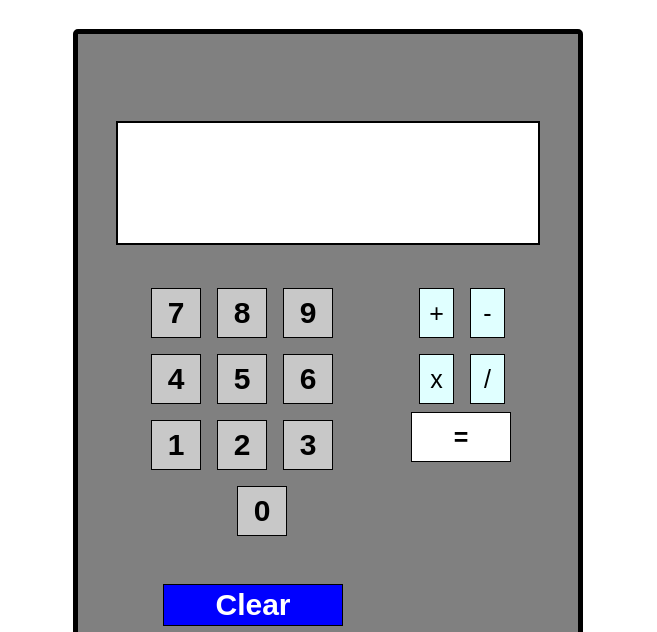
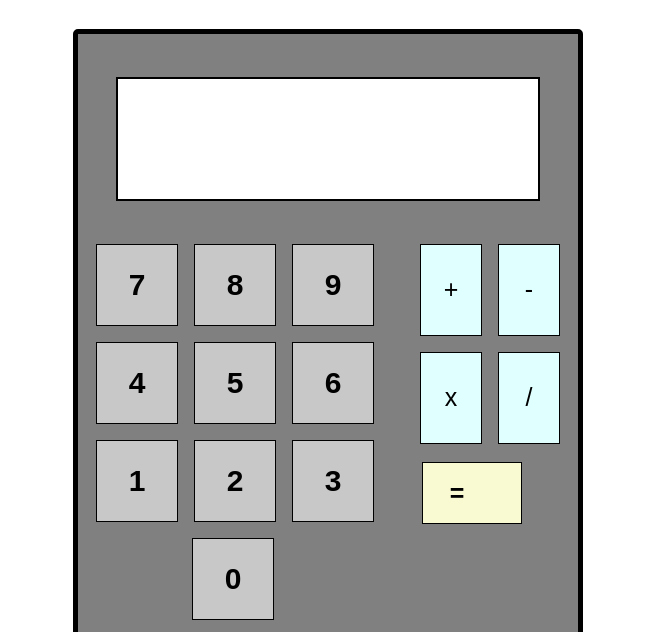
Before and after one commit to CisnePHX/js-calculator, a plain HTML site: page index.html in a window 1280 px wide. Shown: the part 168-800 px from the top of the page, without its empty margins (312-969 px from the left). Drawn offline with Linux system fonts and the light colour scheme.

Commit message:
Adjust CSS for better visulas

```diff
--- a/styles.css
+++ b/styles.css
@@ -15,7 +15,7 @@ h1{
     background-color: grey;
     border: black 5px solid;
     border-radius: 5px;
-    height: 700px;
+    height: 750px;
     width: 500px;
     justify-content: center;
     align-items: center;
@@ -59,7 +59,7 @@ h1{
 }
 #nonBtn{
     margin: 8px;
-    padding: 10px;
+    padding: 15px;
     height: 50px;
     width: 50px;;
 }
@@ -67,7 +67,7 @@ h1{
     display: flex;
     border: black 1px solid;
     height: 30px;
-    width: 180px;
+    width: 250px;
     background-color: blue;
     color: white;
     font-weight: bolder;
@@ -75,7 +75,7 @@ h1{
     justify-content: center;
     align-items: center;
     margin: 20px;
-    padding: 20px;
+    padding: 35px;
 }
 #calcActions{
     display:flex;
@@ -97,7 +97,7 @@ h1{
     border: black 1px solid;
     background-color: #C8C8C8;
     margin: 8px;
-    padding: 10px;
+    padding: 40px;
     font-size: 30px;
     font-weight: bold;
     height: 50px;
@@ -106,11 +106,12 @@ h1{
 .actionBtn{
     display: flex;
     justify-content: center;
-    align-items: center;
+    align-items:baseline;
     border: black 1px solid;
     background-color: lightcyan;
     margin: 8px;
-    padding: 8px;
+    padding: 30px;
+    padding-bottom: 60px;
     font-size: 25px;
     height: 50px;
     width: 35px;
@@ -119,10 +120,13 @@ h1{
     display: flex;
     justify-content: center;
     align-items: center;
-    background-color: white;
+    background-color:lightgoldenrodyellow;
     border: black 1px solid;
     font-weight: bolder;
     font-size: 25px;
+    margin: 10px;
+    padding: 30px;
+    padding-right: 60px;
     height: 50px;
     width: 100px;
 }
```
Also changed, not shown: index.html (+1 -1 lines).
